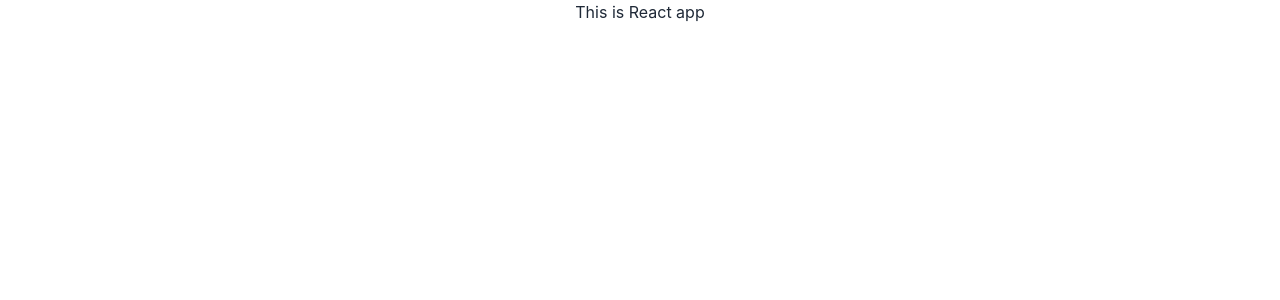
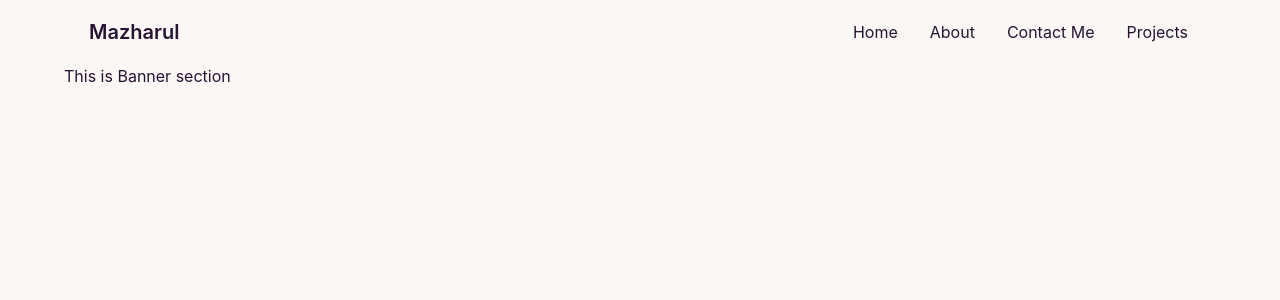
Before and after one commit to Mazharul430106/myPortfolio-website, a React (Create React App) app: page /home in a window 1280 px wide. Shown: the top 300 px of the page. Built offline with nearby package versions, Linux system fonts and the light colour scheme.

Commit message:
added navmenu and folderstructure

```diff
--- a/package.json
+++ b/package.json
@@ -9,6 +9,7 @@
     "daisyui": "^2.43.0",
     "react": "^18.2.0",
     "react-dom": "^18.2.0",
+    "react-router-dom": "^6.4.5",
     "react-scripts": "5.0.1",
     "web-vitals": "^2.1.4"
   },
--- a/public/index.html
+++ b/public/index.html
@@ -1,5 +1,5 @@
 <!DOCTYPE html>
-<html lang="en">
+<html data-theme="cupcake" lang="en">
   <head>
     <meta charset="utf-8" />
     <link rel="icon" href="%PUBLIC_URL%/favicon.ico" />
--- a/src/App.js
+++ b/src/App.js
@@ -1,9 +1,12 @@
+
 import './App.css';
+import { RouterProvider } from "react-router-dom";
+import { routes } from './Routes/Routes/Routes';
 
 function App() {
   return (
-    <div className="App">
-      <h1>This is React app</h1>
+    <div className="lg:w-[90%] w-full mx-auto">
+        <RouterProvider router={routes}></RouterProvider>
     </div>
   );
 }
--- /dev/null
+++ b/src/Layout/Main.js
@@ -0,0 +1,14 @@
+import React from 'react';
+import { Outlet } from 'react-router-dom';
+import Navbar from '../Pages/Navbar/Navbar';
+
+const Main = () => {
+    return (
+        <div>
+            <Navbar></Navbar>
+            <Outlet></Outlet>
+        </div>
+    );
+};
+
+export default Main;
--- /dev/null
+++ b/src/Pages/Home/About/About.js
@@ -0,0 +1,11 @@
+import React from 'react';
+
+const About = () => {
+    return (
+        <div>
+            <h1>This is About Page</h1>
+        </div>
+    );
+};
+
+export default About;
--- /dev/null
+++ b/src/Pages/Home/Banner/Banner.js
@@ -0,0 +1,11 @@
+import React from 'react';
+
+const Banner = () => {
+    return (
+        <div>
+            <h1>This is Banner section</h1>
+        </div>
+    );
+};
+
+export default Banner;
--- /dev/null
+++ b/src/Pages/Home/Contact/Contact.js
@@ -0,0 +1,11 @@
+import React from 'react';
+
+const Contact = () => {
+    return (
+        <div>
+            <h1>This is Contact Page</h1>
+        </div>
+    );
+};
+
+export default Contact;
--- /dev/null
+++ b/src/Pages/Home/Home/Home.js
@@ -0,0 +1,12 @@
+import React from 'react';
+import Banner from '../Banner/Banner';
+
+const Home = () => {
+    return (
+        <div>
+            <Banner></Banner>
+        </div>
+    );
+};
+
+export default Home;
--- /dev/null
+++ b/src/Pages/Home/Project/Project.js
@@ -0,0 +1,11 @@
+import React from 'react';
+
+const Project = () => {
+    return (
+        <div>
+            <h1>This is Project Page</h1>
+        </div>
+    );
+};
+
+export default Project;
--- /dev/null
+++ b/src/Pages/Navbar/Navbar.js
@@ -0,0 +1,35 @@
+import React from 'react';
+import { Link } from 'react-router-dom';
+
+const Navbar = () => {
+
+    const navItems = <>
+        <li><Link to='/home'>Home</Link></li>
+        <li><Link to='/about'>About</Link></li>
+        <li><Link to='/contact'>Contact Me</Link></li>
+        <li><Link to='/project'>Projects</Link></li>
+    </>
+
+    return (
+        <div className="navbar bg-base-100">
+            <div className="navbar-start">
+                <div className="dropdown">
+                    <label tabIndex={0} className="btn btn-ghost lg:hidden">
+                        <svg xmlns="http://www.w3.org/2000/svg" className="h-5 w-5" fill="none" viewBox="0 0 24 24" stroke="currentColor"><path strokeLinecap="round" strokeLinejoin="round" strokeWidth="2" d="M4 6h16M4 12h8m-8 6h16" /></svg>
+                    </label>
+                    <ul tabIndex={0} className="menu menu-compact dropdown-content mt-3 p-2 shadow bg-base-100 rounded-box w-52">
+                        {navItems}
+                    </ul>
+                </div>
+                <Link className="btn btn-ghost normal-case text-xl">Mazharul</Link>
+            </div>
+            <div className="navbar-end hidden lg:flex">
+                <ul className="menu menu-horizontal px-1">
+                    {navItems}
+                </ul>
+            </div>
+        </div>
+    );
+};
+
+export default Navbar;
--- /dev/null
+++ b/src/Routes/Routes/Routes.js
@@ -0,0 +1,32 @@
+import { createBrowserRouter } from "react-router-dom";
+import Main from "../../Layout/Main";
+import About from "../../Pages/Home/About/About";
+import Contact from "../../Pages/Home/Contact/Contact";
+import Home from "../../Pages/Home/Home/Home";
+import Project from "../../Pages/Home/Project/Project";
+
+export const routes = createBrowserRouter([
+    {
+        path: '/',
+        element: <Main></Main>,
+        children: [
+            {
+                path: '/home',
+                element: <Home></Home>
+            },
+            {
+                path: '/about',
+                element: <About></About>
+            },
+            {
+                path: '/contact',
+                element: <Contact></Contact>
+            },
+            {
+                path: 'project',
+                element: <Project></Project>
+            }
+
+        ]
+    }
+])
```
Also changed, not shown: 1 other file (tests, documents, lock files or other folders).
